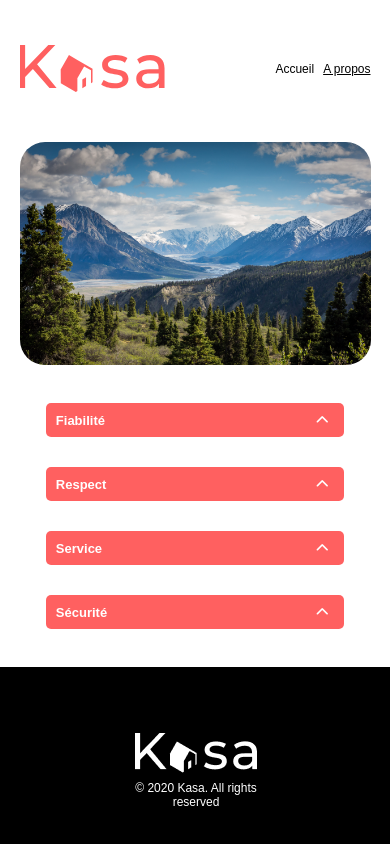
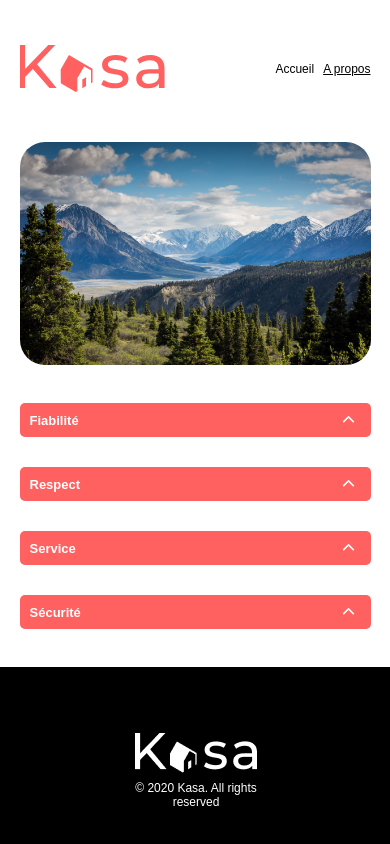
Before and after one commit to DuskyLunari/P7-Kasa, a React (Vite) app: page /a-propos in a window 390 px wide. Shown: the top 844 px of the page. Built offline with nearby package versions, Linux system fonts and the light colour scheme; a web font is replaced by a local one.

Commit message:
Update: Added mobile responsive

```diff
--- a/assets/css/About.css
+++ b/assets/css/About.css
@@ -8,4 +8,10 @@
   margin: auto;
   margin-top: 38px;
   margin-bottom: 38px;
+}
+
+@media (max-width: 768px) {
+  .Collapse-container {
+    width: 100%;
+  }
 }/*# sourceMappingURL=About.css.map */
--- a/src/pages/About/About.scss
+++ b/src/pages/About/About.scss
@@ -9,3 +9,9 @@
     margin-top: 38px;
     margin-bottom: 38px;
 }
+
+@media (max-width: 768px) {
+    .Collapse-container {
+        width: 100%;
+    }
+}
```
Also changed, not shown: 1 other file (tests, documents, lock files or other folders).
